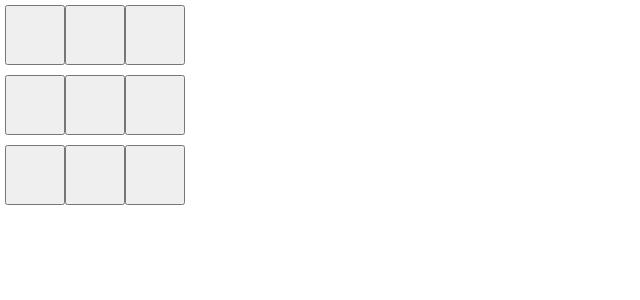
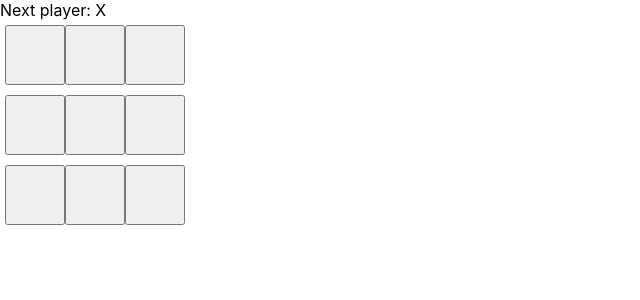
Before and after one commit to Yeyel29/tictactoe, a React (Create React App) app: page / in a window 1280 px wide. Shown: the top 300 px of the page, without its empty margins (0-640 px from the left). Built offline with nearby package versions, Linux system fonts and the light colour scheme.

Commit message:
Add game logic with state and winner detection

```diff
--- a/src/App.tsx
+++ b/src/App.tsx
@@ -1,16 +1,8 @@
-import React, { useState } from "react";
-import Board from "./components/Board";
+import React from "react";
+import Game from "./components/Game";
 
 function App() {
-  const [squares, setSquares] = useState<( "X" | "O" | null )[]>(Array(9).fill(null));
-
-  function handleClick(i: number) {
-    const newSquares = squares.slice();
-    newSquares[i] = "X";
-    setSquares(newSquares);
-  }
-
-  return <Board squares={squares} onClick={handleClick} />;
+  return <Game />;
 }
 
 export default App;
--- /dev/null
+++ b/src/components/Game.tsx
@@ -0,0 +1,41 @@
+import React, { useState } from "react";
+import Board from "./Board";
+
+function calculateWinner(squares: ("X" | "O" | null)[]) {
+  const lines = [
+    [0, 1, 2], [3, 4, 5], [6, 7, 8], // rows
+    [0, 3, 6], [1, 4, 7], [2, 5, 8], // cols
+    [0, 4, 8], [2, 4, 6],            // diagonals
+  ];
+  for (let [a, b, c] of lines) {
+    if (squares[a] && squares[a] === squares[b] && squares[a] === squares[c]) {
+      return squares[a];
+    }
+  }
+  return null;
+}
+
+const Game: React.FC = () => {
+  const [squares, setSquares] = useState<( "X" | "O" | null )[]>(Array(9).fill(null));
+  const [xIsNext, setXIsNext] = useState(true);
+
+  function handleClick(i: number) {
+    if (squares[i] || calculateWinner(squares)) return;
+    const newSquares = squares.slice();
+    newSquares[i] = xIsNext ? "X" : "O";
+    setSquares(newSquares);
+    setXIsNext(!xIsNext);
+  }
+
+  const winner = calculateWinner(squares);
+  let status = winner ? `Winner: ${winner}` : `Next player: ${xIsNext ? "X" : "O"}`;
+
+  return (
+    <div>
+      <div>{status}</div>
+      <Board squares={squares} onClick={handleClick} />
+    </div>
+  );
+};
+
+export default Game;
```
